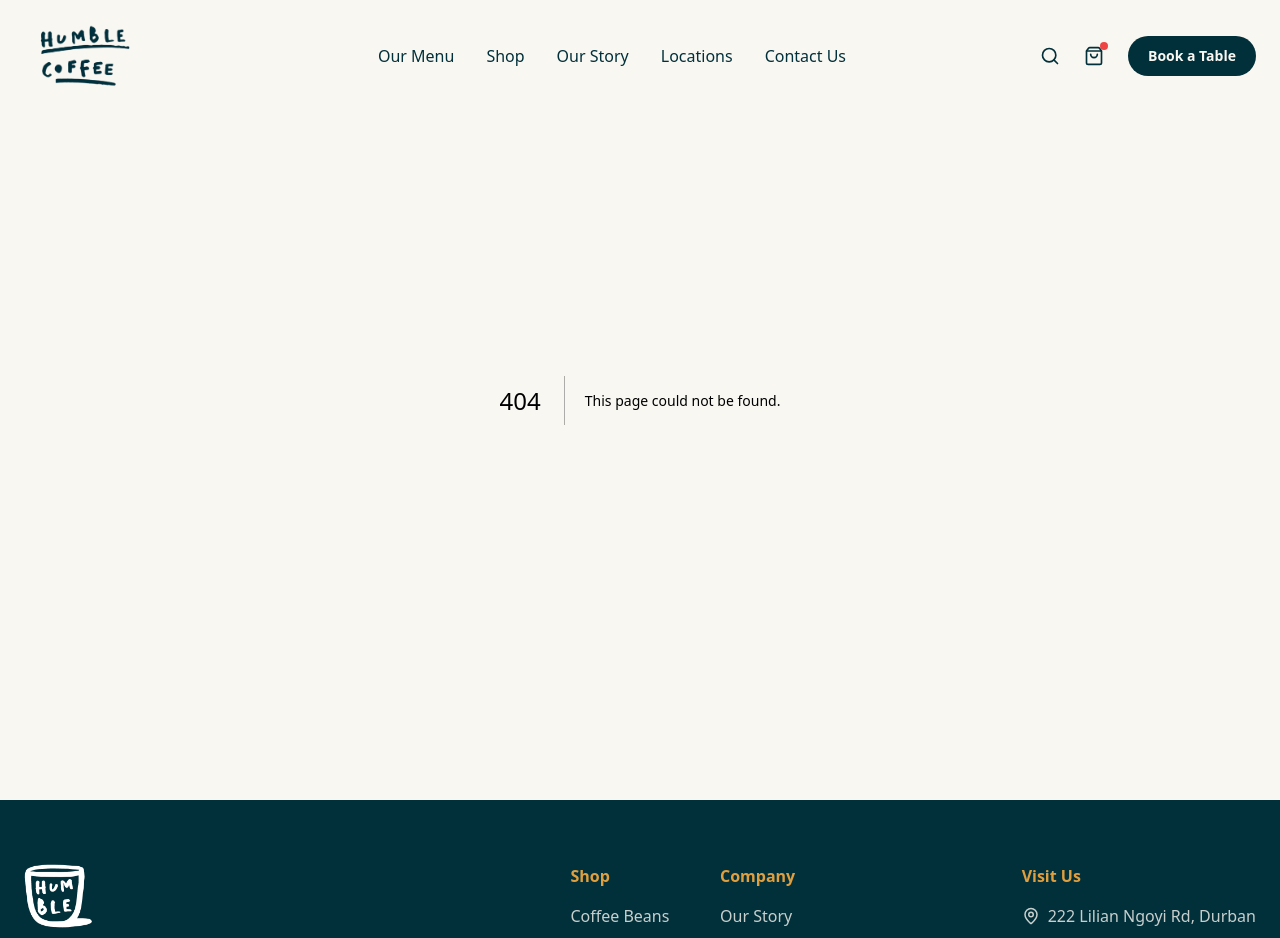
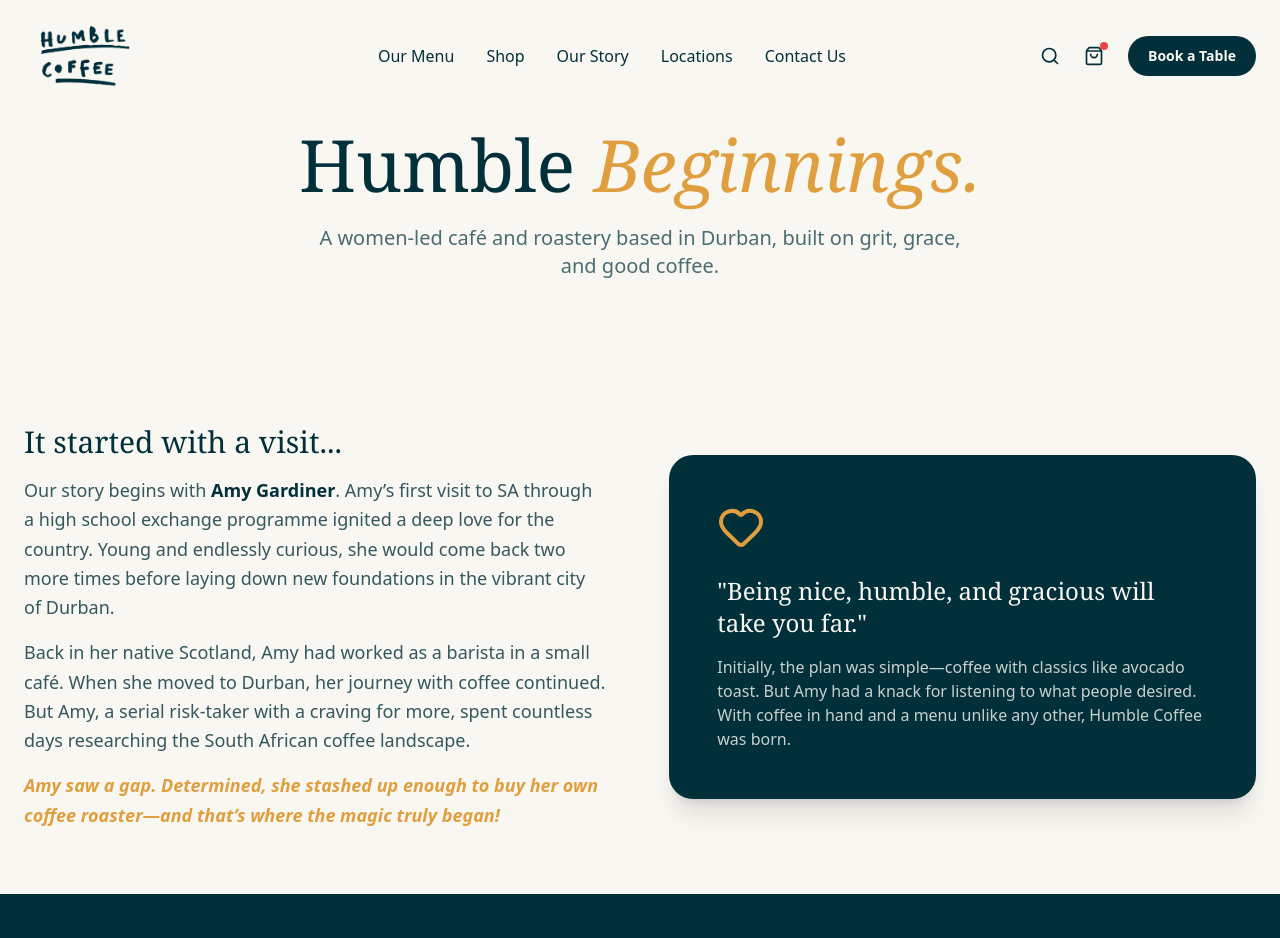
Before and after one commit to Lwazi-M/humble-coffee-redesign, a Next.js app: page /our-story in a window 1280 px wide. Before the commit this address had no page. Shown: the top 938 px of the page. Built offline with nearby package versions, Linux system fonts and the light colour scheme.

Commit message:
feat: added our story page with amy bio and awards

```diff
--- /dev/null
+++ b/src/app/our-story/page.tsx
@@ -0,0 +1,143 @@
+"use client";
+
+import React from 'react';
+import Image from 'next/image';
+import { motion } from 'framer-motion';
+import { Leaf, Award, Heart } from 'lucide-react';
+import BigRosie from '@/components/features/BigRosie'; // Moved here!
+
+export default function OurStoryPage() {
+  return (
+    <main className="bg-[#F9F7F2] min-h-screen pt-32">
+
+      {/* --- HEADER --- */}
+      <div className="container mx-auto px-6 mb-20 text-center">
+        <motion.h1
+          className="text-5xl md:text-7xl font-serif text-[#02303A] mb-6"
+          initial={{ opacity: 0, y: 20 }}
+          animate={{ opacity: 1, y: 0 }}
+          transition={{ duration: 0.8 }}
+        >
+          Humble <span className="text-[#E09F3E] italic">Beginnings.</span>
+        </motion.h1>
+        <p className="text-xl text-[#02303A]/70 max-w-2xl mx-auto">
+          A women-led café and roastery based in Durban, built on grit, grace, and good coffee.
+        </p>
+      </div>
+
+      {/* --- SECTION 1: Amy's Story (Text Left, Image Right placeholder or text only) --- */}
+      <section className="py-16">
+        <div className="container mx-auto px-6">
+          <div className="flex flex-col md:flex-row gap-16 items-center">
+             <div className="w-full md:w-1/2 space-y-4 text-[#02303A]/80 leading-relaxed text-lg">
+                <h2 className="text-3xl font-serif text-[#02303A] mb-4">It started with a visit...</h2>
+                <p>
+                  Our story begins with <span className="font-bold text-[#02303A]">Amy Gardiner</span>.
+                  Amy’s first visit to SA through a high school exchange programme ignited a deep love for the country.
+                  Young and endlessly curious, she would come back two more times before laying down new foundations in the vibrant city of Durban.
+                </p>
+                <p>
+                  Back in her native Scotland, Amy had worked as a barista in a small café. When she moved to Durban,
+                  her journey with coffee continued. But Amy, a serial risk-taker with a craving for more, spent countless
+                  days researching the South African coffee landscape.
+                </p>
+                <p className="font-semibold italic text-[#E09F3E]">
+                  Amy saw a gap. Determined, she stashed up enough to buy her own coffee roaster—and that’s where the magic truly began!
+                </p>
+             </div>
+             {/* Placeholder for an image of Amy if you have one later, currently using a decorative block */}
+             <div className="w-full md:w-1/2 bg-[#02303A] p-12 rounded-3xl text-[#F9F7F2] flex flex-col justify-center shadow-xl">
+                <Heart className="w-12 h-12 text-[#E09F3E] mb-6" />
+                <h3 className="text-2xl font-serif mb-4">"Being nice, humble, and gracious will take you far."</h3>
+                <p className="opacity-80">
+                  Initially, the plan was simple—coffee with classics like avocado toast. But Amy had a knack for listening to what people desired.
+                  With coffee in hand and a menu unlike any other, Humble Coffee was born.
+                </p>
+             </div>
+          </div>
+        </div>
+      </section>
+
+       {/* --- SECTION 4: The Award --- */}
+      <section className="py-24 bg-[#02303A] text-[#F9F7F2]">
+        <div className="container mx-auto px-6">
+          <div className="flex flex-col lg:flex-row items-center gap-16">
+
+            {/* Text Side */}
+            <div className="w-full lg:w-1/2 space-y-6">
+               <div className="flex items-center gap-3 text-[#E09F3E] mb-2">
+                 <Award size={28} />
+                 <span className="font-bold tracking-widest uppercase text-sm">Winner</span>
+               </div>
+               <h2 className="text-4xl md:text-5xl font-serif leading-tight">
+                 Coffee Magazine Awards 2023: <br/> Café of the Year
+               </h2>
+               <p className="opacity-80 text-lg leading-relaxed">
+                 "This award goes to the establishment that has consistently created an amazing cafe experience...
+                 great coffee, exceptional food, excellent service, and a loyal community."
+               </p>
+               <div className="p-6 bg-white/10 rounded-xl border border-white/5 mt-6">
+                  <p className="italic opacity-90">
+                    "An all-women run cafe in an unlikely location, creating a destination and a haven for deliciousness and joy.
+                    You will definitely leave feeling better than when you arrived."
+                  </p>
+               </div>
+            </div>
+
+            {/* Image Side - Needs 'awards.jpg' in public/assets/ */}
+            <div className="w-full lg:w-1/2">
+               <div className="relative rounded-3xl overflow-hidden shadow-2xl border-4 border-white/10">
+                 <Image
+                   src="/assets/awards.png"
+                   alt="Amy and Nomfundo winning Cafe of the Year"
+                   width={800}
+                   height={800}
+                   className="object-cover"
+                 />
+                 <div className="absolute bottom-0 left-0 right-0 bg-gradient-to-t from-black/80 to-transparent p-6 pt-20">
+                    <p className="text-sm font-medium text-white/90 text-center">
+                      Nomfundo Nyezi (Left) & Amy Gardiner (Right)
+                    </p>
+                 </div>
+               </div>
+            </div>
+
+          </div>
+        </div>
+      </section>
+
+      {/* --- SECTION 2: BIG ROSIE (Moved from Home) --- */}
+      <BigRosie />
+
+      {/* --- SECTION 3: Sourcing & Transparency --- */}
+      <section className="py-24 bg-white">
+        <div className="container mx-auto px-6">
+          <div className="max-w-4xl mx-auto text-center space-y-8">
+            <Leaf className="w-12 h-12 text-[#E09F3E] mx-auto" />
+            <h2 className="text-4xl font-serif text-[#02303A]">Behind Every Sip</h2>
+            <p className="text-lg text-[#02303A]/80 leading-relaxed">
+              In the world of coffee, origin often remains a mystery, but we’re committed to transparency.
+              We know the story behind every bean, the hands that have nurtured them, and the lands that cradled them.
+            </p>
+            <div className="grid md:grid-cols-2 gap-8 text-left mt-12">
+              <div className="p-8 bg-[#F9F7F2] rounded-2xl border border-[#02303A]/5">
+                 <h4 className="font-bold text-[#02303A] text-xl mb-3">Relationships First</h4>
+                 <p className="text-[#02303A]/70">
+                   Our secret? We build relationships. We forge bonds with farmers to ensure that the journey from farm to cup isn’t just a story, but a legacy of respect and gratitude.
+                 </p>
+              </div>
+              <div className="p-8 bg-[#F9F7F2] rounded-2xl border border-[#02303A]/5">
+                 <h4 className="font-bold text-[#02303A] text-xl mb-3">Eco-Conscious</h4>
+                 <p className="text-[#02303A]/70">
+                   Our packaging is eco-friendly—a reflection of our values. We believe in leaving the earth better than we found it, one cup at a time.
+                 </p>
+              </div>
+            </div>
+          </div>
+        </div>
+      </section>
+
+
+    </main>
+  );
+}
--- a/src/app/page.tsx
+++ b/src/app/page.tsx
@@ -1,6 +1,5 @@
 import React from 'react';
 import HeroSection from '@/components/features/HeroSection';
-import BigRosie from '@/components/features/BigRosie';
 import ProductSlider from '@/components/features/ProductSlider';
 import InstagramFeed from '@/components/features/InstagramFeed';
 // REMOVED: import ContactSection from ...
@@ -9,7 +8,6 @@ export default function Home() {
   return (
     <main className="min-h-screen bg-[#F9F7F2] text-[#02303A]">
       <HeroSection />
-      <BigRosie />
       <ProductSlider />
       <InstagramFeed />
     </main>
--- a/src/components/features/ContactSection.tsx
+++ b/src/components/features/ContactSection.tsx
@@ -96,7 +96,7 @@ const ContactSection = () => {
             {/* Email Card */}
             <div className="p-8 bg-white border border-[#02303A]/10 rounded-3xl shadow-sm">
               <Mail className="w-10 h-10 mb-6 text-[#02303A]" />
-              <h3 className="font-serif text-2xl mb-2 text-[#02303A]">Direct Email</h3>
+              <h2 className="font-serif text-2xl mb-2 text-[#02303A]">Direct Email</h2>
               <p className="text-[#02303A]/70 mb-4">
                 Prefer to email us directly? No problem.
               </p>
--- a/src/components/layout/Navbar.tsx
+++ b/src/components/layout/Navbar.tsx
@@ -20,6 +20,13 @@ const Navbar = () => {
   }, []);
 
   const navItems = ['Our Menu', 'Shop', 'Our Story', 'Locations', 'Contact Us'];
+
+  // Helper function to handle routing
+  const getLinkPath = (name: string) => {
+    if (name === 'Contact Us') return '/contact';
+    if (name === 'Our Story') return '/our-story';
+    return '#'; // Default for items we haven't built yet
+  };
 
   return (
     <>
@@ -54,8 +61,7 @@ const Navbar = () => {
             {navItems.map((item) => (
               <Link
                 key={item}
-                // UPDATE: Logic to link 'Contact Us' to the new page
-                href={item === 'Contact Us' ? '/contact' : '#'}
+                href={getLinkPath(item)}
                 className="hover:text-[#E09F3E] transition-colors relative group"
               >
                 {item}
@@ -115,7 +121,7 @@ const Navbar = () => {
             {[...navItems, 'Book a Table'].map((item) => (
               <Link
                 key={item}
-                href={item === 'Contact Us' ? '/contact' : '#'}
+                href={getLinkPath(item)}
                 className="text-3xl font-serif text-[#02303A]"
                 onClick={() => setIsMobileMenuOpen(false)}
               >
```
Also changed, not shown: public/assets/awards.png (added).
